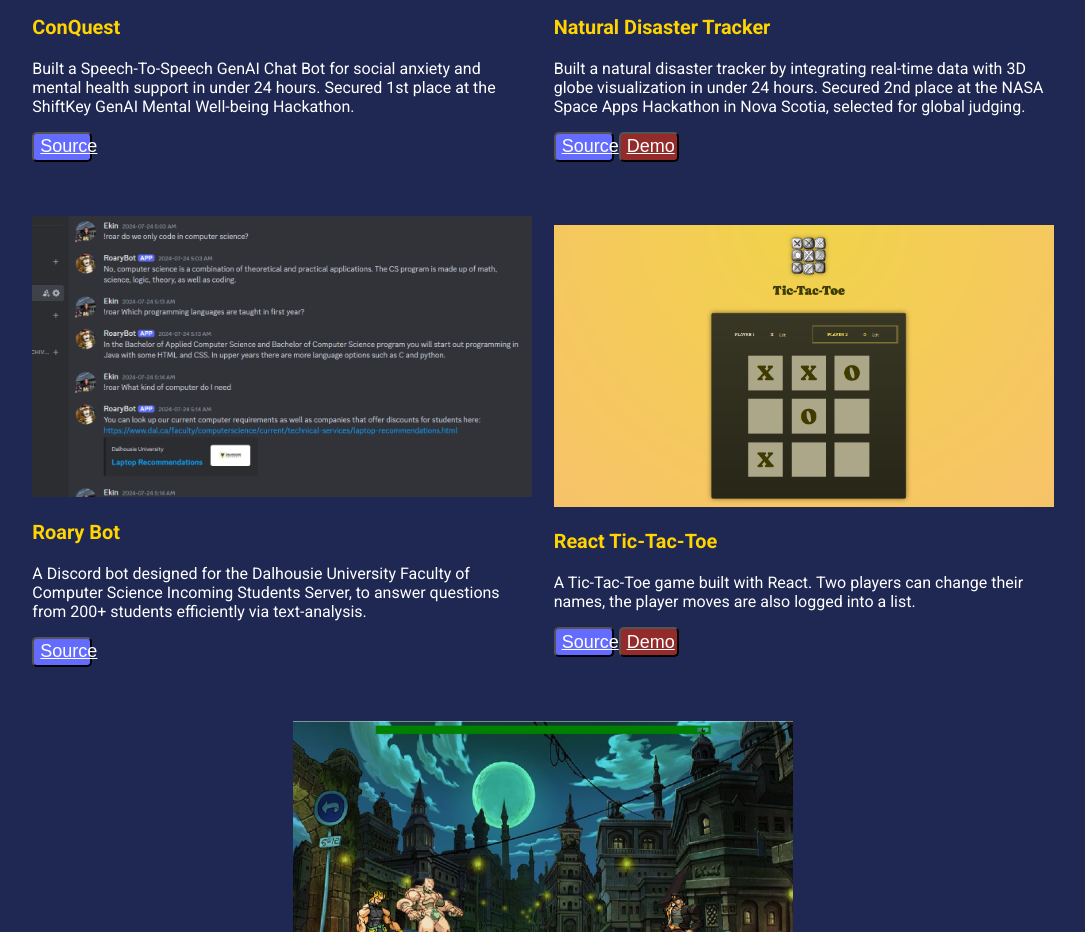
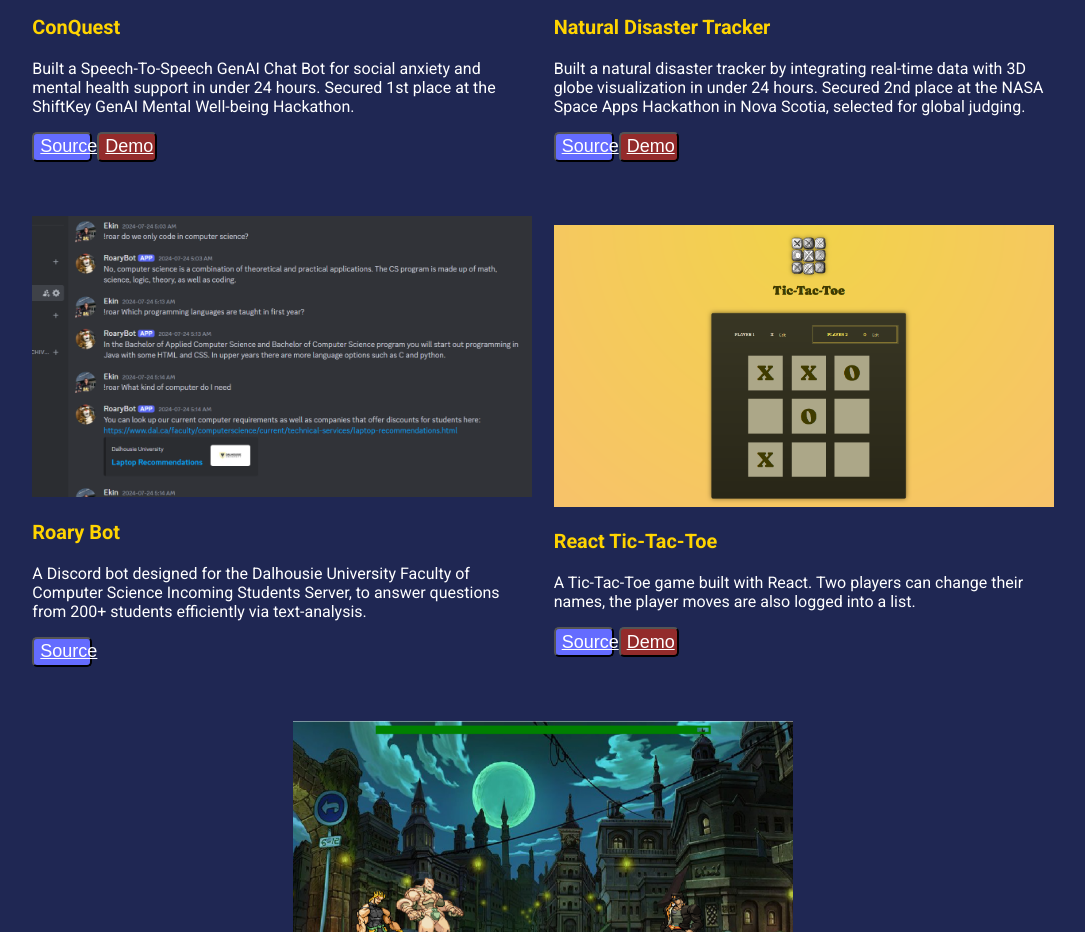
Before and after one commit to eyurekli/personal-site, a React (Vite) app: page / in a window 1280 px wide. Shown: the part 1460-2392 px from the top of the page, without its empty margins (97-1182 px from the left). Built offline with nearby package versions, Linux system fonts and the light colour scheme.

Commit message:
Added ConQuest Demo Link

```diff
--- a/src/components/Projects.jsx
+++ b/src/components/Projects.jsx
@@ -18,6 +18,7 @@ export default function Projects()
                 Secured 1st place at the ShiftKey GenAI Mental Well-being Hackathon.
             `,
             link: "https://github.com/eyurekli/shiftkey-mental-2025",
+            demo: "https://youtu.be/1pBWY5ndZpI?feature=shared"
         },
         {
             title: "Natural Disaster Tracker",
```
